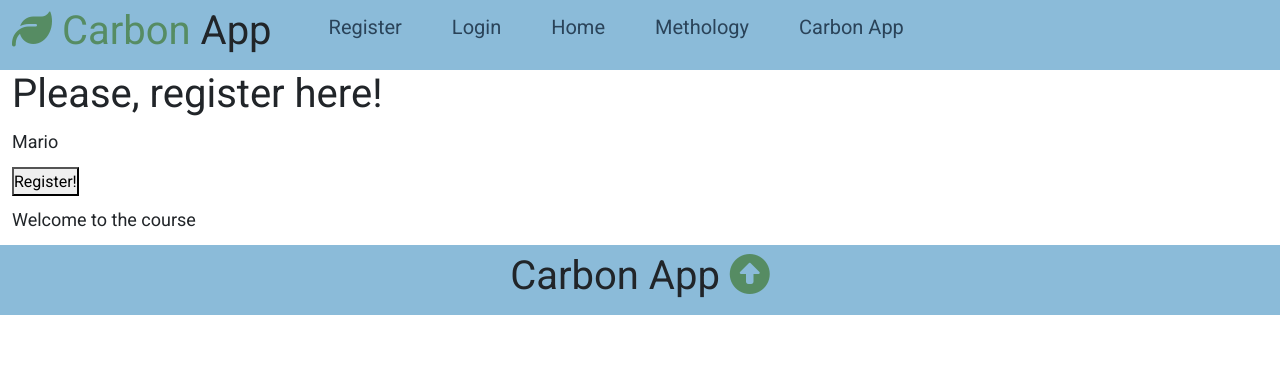
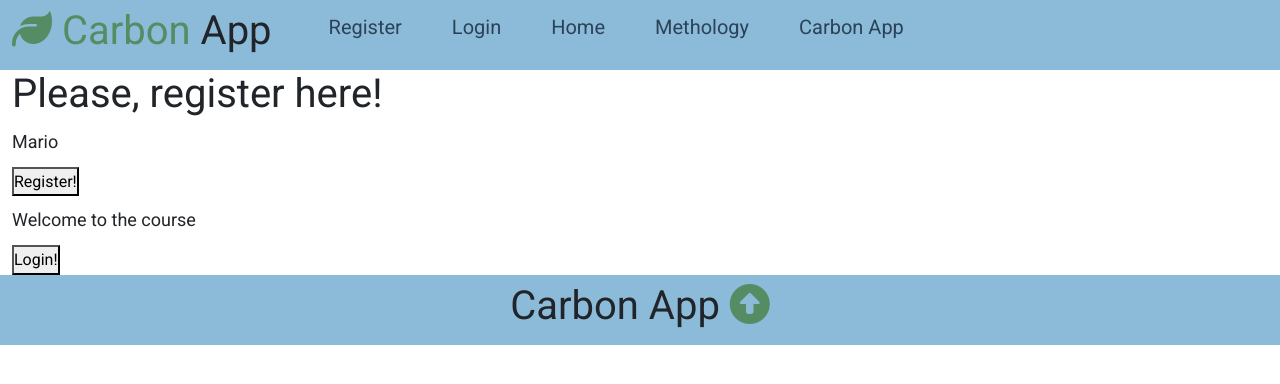
Before and after one commit to mariobp-NHH/carbon_app_2025_NHH_v1, a Flask app: page /register in a window 1280 px wide. Shown: the top 384 px of the page. Run offline with Flask 2, Linux system fonts and the light colour scheme; some libraries are stand-ins or nearby versions.

Commit message:
Login button

```diff
--- a/capp/templates/users/register.html
+++ b/capp/templates/users/register.html
@@ -7,6 +7,7 @@
     <p>Mario</p>
     <button>Register!</button>
     <p>Welcome to the course</p>
+    <button>Login!</button>
   </div>
 </section>
 
```
